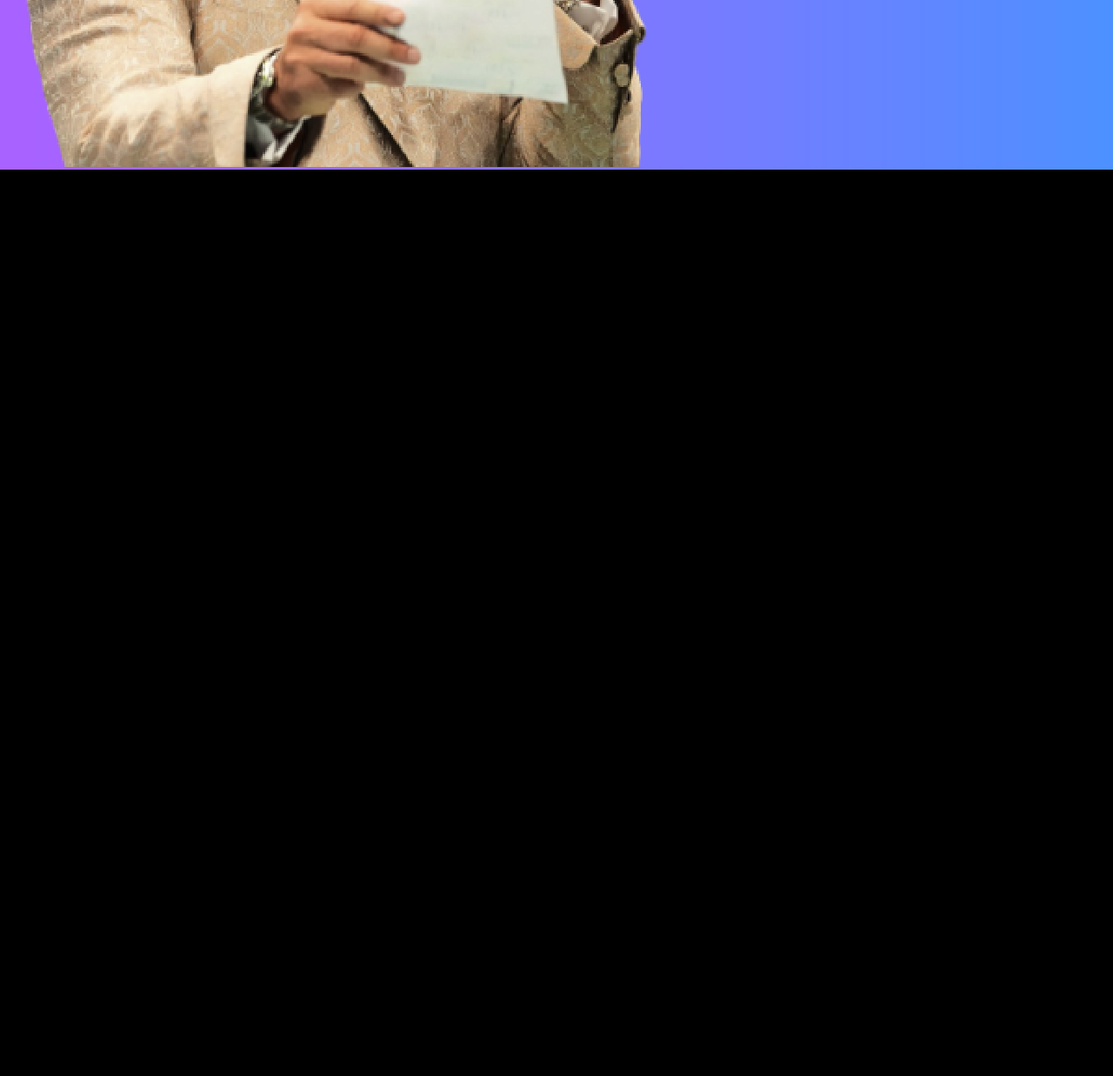
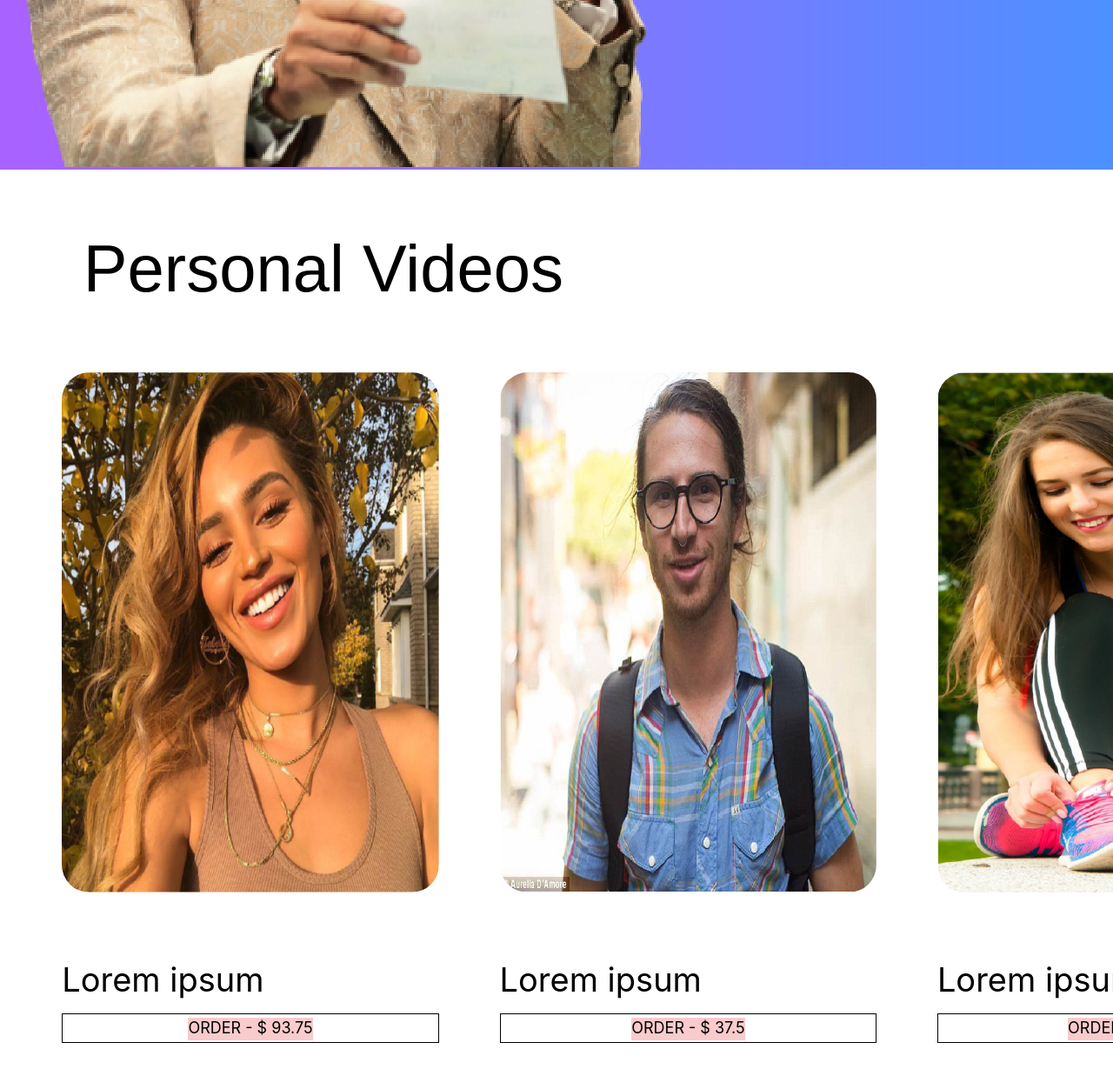
Before and after one commit to ibrarramzan-dev/homepage-react-app, a React app: page / in a window 1280 px wide. Shown: the part 3601-4838 px from the top of the page at 87% size. Before the commit the page ends 3796 px from the top, so only its background shows below. Built offline with nearby package versions, Linux system fonts and the light colour scheme.

Commit message:
UI| Personal Videos section developed

```diff
--- a/src/components/App.js
+++ b/src/components/App.js
@@ -5,6 +5,7 @@ import TrendingAthletes from "./TrendingAthletes";
 import NewMerch from "./NewMerch";
 import PopularMerch from "./PopularMerch";
 import EnrollmentBanner from "./EnrollmentBanner";
+import PersonalVideos from "./PersonalVideos/PersonalVideos";
 
 function App() {
   useEffect(() => {
@@ -19,6 +20,7 @@ function App() {
       <NewMerch />
       <PopularMerch />
       <EnrollmentBanner />
+      <PersonalVideos />
     </div>
   );
 }
--- /dev/null
+++ b/src/components/CardVideo/CardVideo.jsx
@@ -0,0 +1,17 @@
+import React from "react";
+
+function CardVideo({ image, title, price }) {
+  return (
+    <div className="CardVideo-container">
+      <img src={image} alt="Video thumbnail" />
+
+      <p className="CardVideo-title">{title}</p>
+
+      <div className="CardVideo-price-wrapper">
+        <p className="CardVideo-price">ORDER - $ {price}</p>
+      </div>
+    </div>
+  );
+}
+
+export default CardVideo;
--- /dev/null
+++ b/src/components/CardVideo/index.js
@@ -0,0 +1 @@
+export { default } from "./CardVideo";
--- /dev/null
+++ b/src/components/PersonalVideos/PersonalVideos.jsx
@@ -0,0 +1,48 @@
+import React from "react";
+import { Row, Col } from "antd";
+import SliderArrows from "../SliderArrows";
+import CardVideo from "../CardVideo/CardVideo";
+import personalVideosThumbnail1 from "./images/personal-videos-thumbnail-1.png";
+import personalVideosThumbnail2 from "./images/personal-videos-thumbnail-2.png";
+import personalVideosThumbnail3 from "./images/personal-videos-thumbnail-3.png";
+
+function PersonalVideos() {
+  return (
+    <section className="PersonalVideos-container">
+      <div className="PersonalVideos-heading-and-slider-arrows">
+        <p className="PersonalVideos-heading">Personal Videos</p>
+        <div className="PersonalVideos-slider-arrows">
+          <SliderArrows />
+        </div>
+      </div>
+
+      <Row className="PersonalVideos-row">
+        <Col>
+          <CardVideo
+            image={personalVideosThumbnail1}
+            title="Lorem ipsum"
+            price={93.75}
+          />
+        </Col>
+
+        <Col>
+          <CardVideo
+            image={personalVideosThumbnail2}
+            title="Lorem ipsum"
+            price={37.5}
+          />
+        </Col>
+
+        <Col>
+          <CardVideo
+            image={personalVideosThumbnail3}
+            title="Lorem ipsum"
+            price={22.5}
+          />
+        </Col>
+      </Row>
+    </section>
+  );
+}
+
+export default PersonalVideos;
--- /dev/null
+++ b/src/components/PersonalVideos/index.js
@@ -0,0 +1 @@
+export { default } from "./PersonalVideos";
--- a/src/styles/app.sass
+++ b/src/styles/app.sass
@@ -11,3 +11,5 @@
 @import './components/PopularMerch'
 @import './components/CardItem'
 @import './components/EnrollmentBanner'
+@import './components/PersonalVideos'
+@import './components/CardVideo'
--- /dev/null
+++ b/src/styles/components/CardVideo.sass
@@ -0,0 +1,30 @@
+@import '../theme/colors'
+
+.CardVideo-container
+  width: 433.82px
+  height: 765.32px
+  // background: red
+
+  img
+    width: 100%
+    height: 597.98px
+    border-radius: 32px
+
+  .CardVideo-title
+    font-size: 38px
+    margin-top: 79.22px
+    margin-bottom: 16.22px
+
+  .CardVideo-price-wrapper
+    height: 33.32px
+    text-align: center
+    border: 0.5px solid #000
+    margin-top: 16.19px
+    font-size: 18px
+
+    .CardVideo-price
+      display: inline-block
+      background: $theme-pink
+      padding-top: 2.14px
+      padding-bottom: 3.42px
+      margin-top: 3.25px
--- /dev/null
+++ b/src/styles/components/PersonalVideos.sass
@@ -0,0 +1,20 @@
+.PersonalVideos-container
+  height: 1217.01px
+  background: #fff
+  color: #000
+
+  .PersonalVideos-heading-and-slider-arrows
+    display: flex
+    padding-top: 70.14px
+    padding-left: 95.86px
+
+    .PersonalVideos-heading
+      font-size: 76px
+
+    .PersonalVideos-slider-arrows
+      margin-left: 628px
+      margin-top: -20px
+
+  .PersonalVideos-row
+    column-gap: 69.54px
+    padding-left: 71.2px
```
Also changed, not shown: src/components/PersonalVideos/images/personal-videos-thumbnail-1.png (added), src/components/PersonalVideos/images/personal-videos-thumbnail-2.png (added), src/components/PersonalVideos/images/personal-videos-thumbnail-3.png (added), src/styles/EnrollmentBanner.css (deleted), src/styles/Header.css (deleted), src/styles/app.css.
